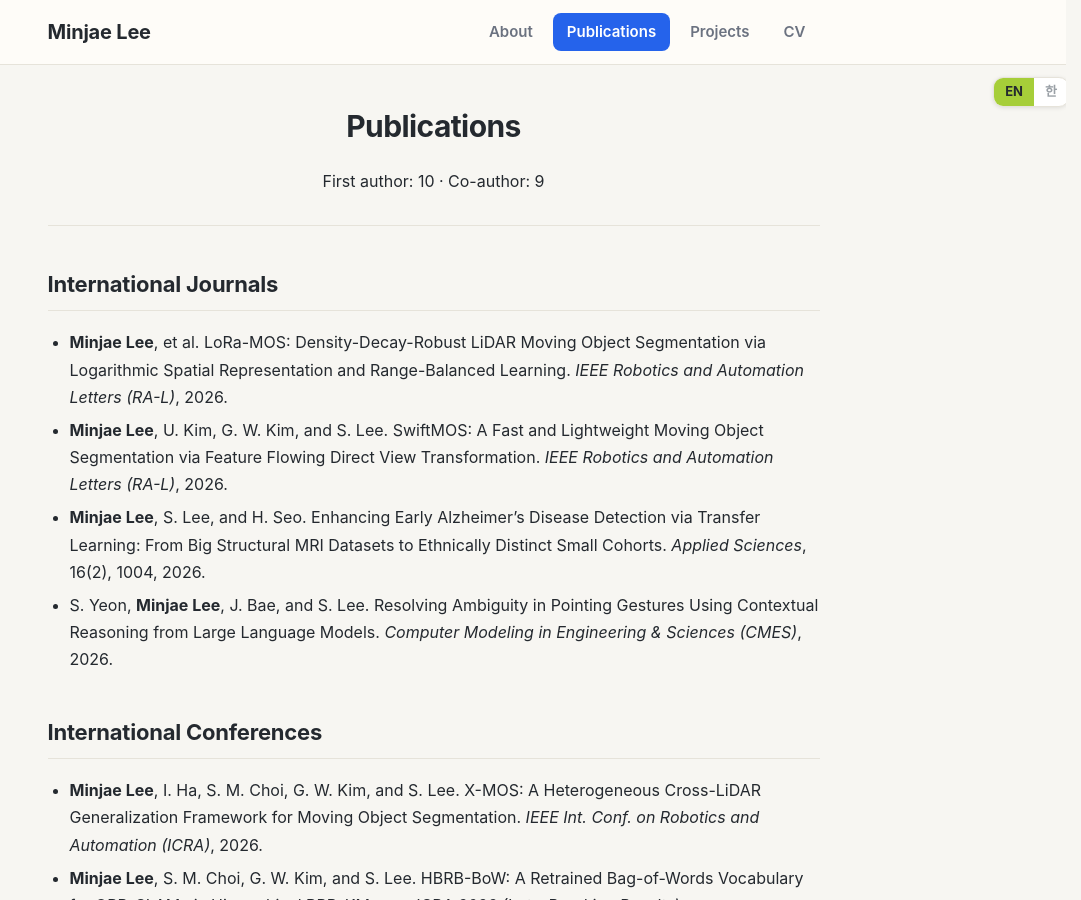
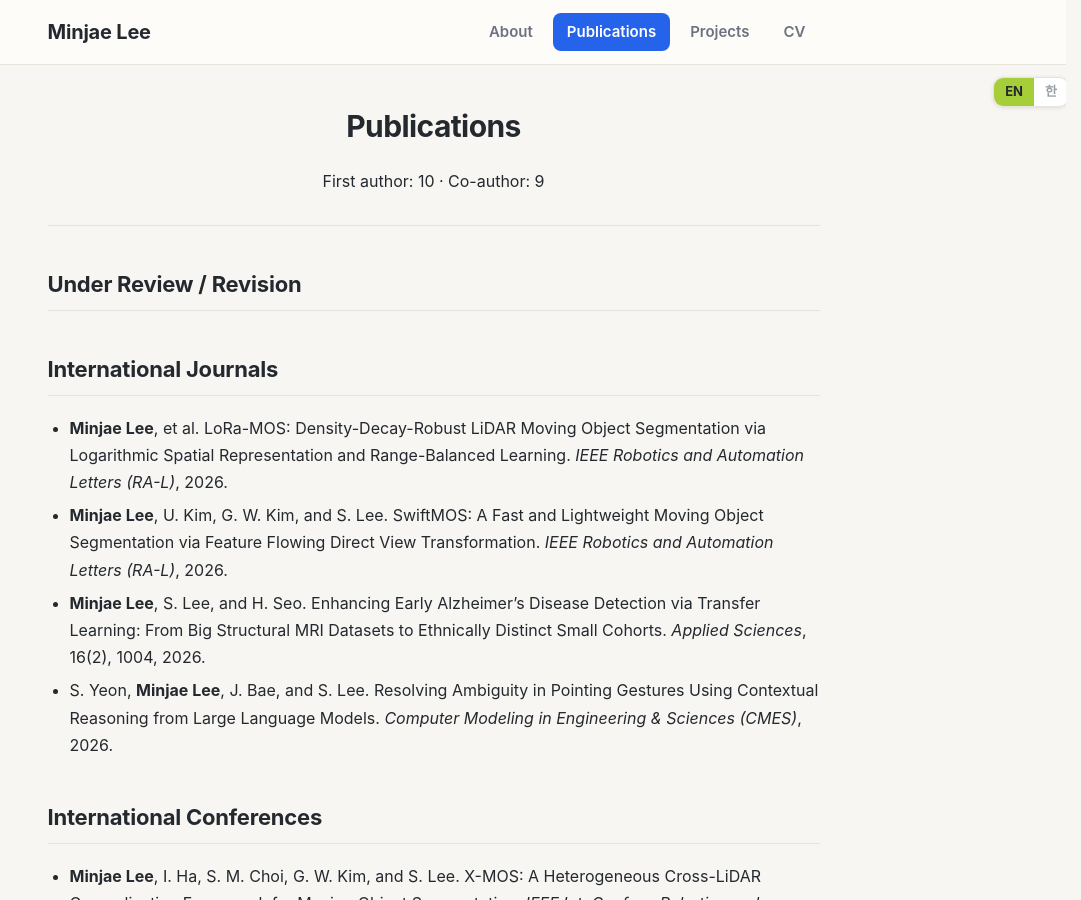
Before and after one commit to MinChoi0129/MinChoi0129.github.io, a Jekyll site: the page built from publications.md, in a window 1280 px wide and 900 px high. Shown: the whole window, without its empty margins (199-1280 px from the left). Built offline with Jekyll 4.4.1, drawn with Linux system fonts in a browser that asks for light colours.

Commit message:
Publications: keep the Under Review / Revision section, empty for now
Co-Authored-By: Claude Opus 5.5 <noreply@anthropic.com>

```diff
--- a/publications.md
+++ b/publications.md
@@ -16,6 +16,12 @@ title: Publications
 </div>
 
 ---
+
+## <span class="lang-en">Under Review / Revision</span><span class="lang-ko">심사·수정 중</span>
+
+<div class="under-review" markdown="1">
+
+</div>
 
 ## <span class="lang-en">International Journals</span><span class="lang-ko">국제 저널</span>
 
```
